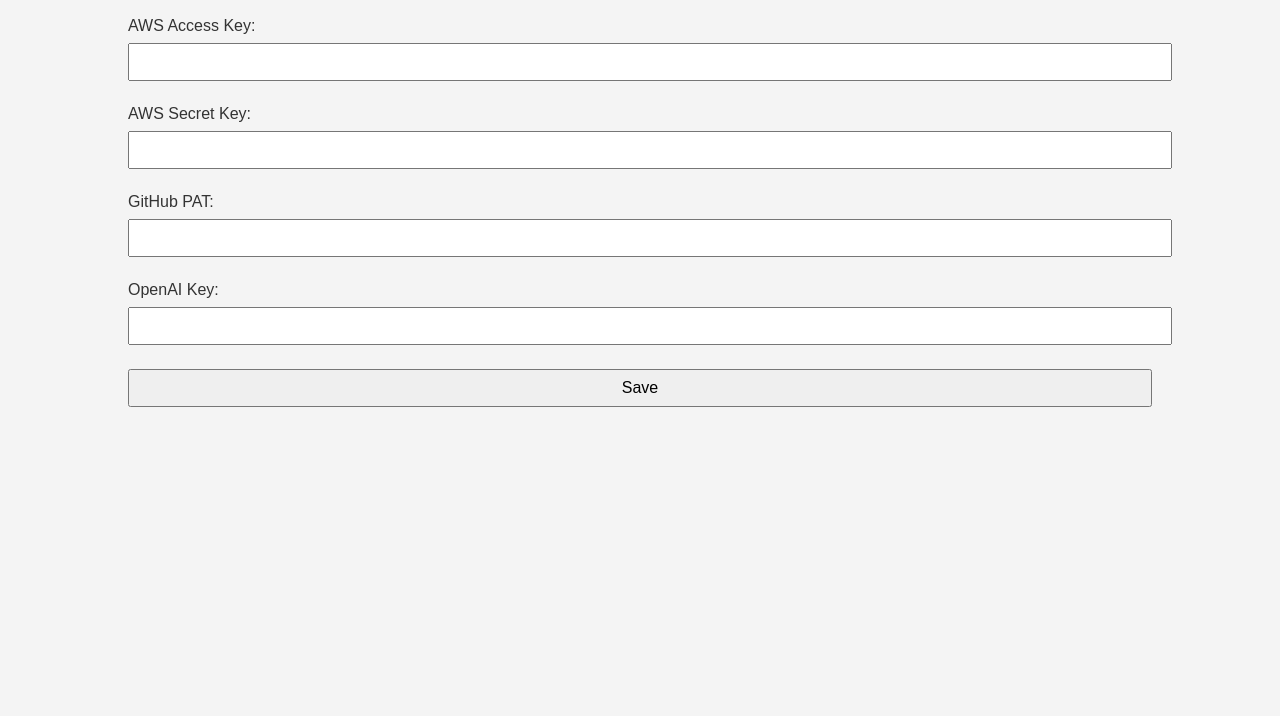
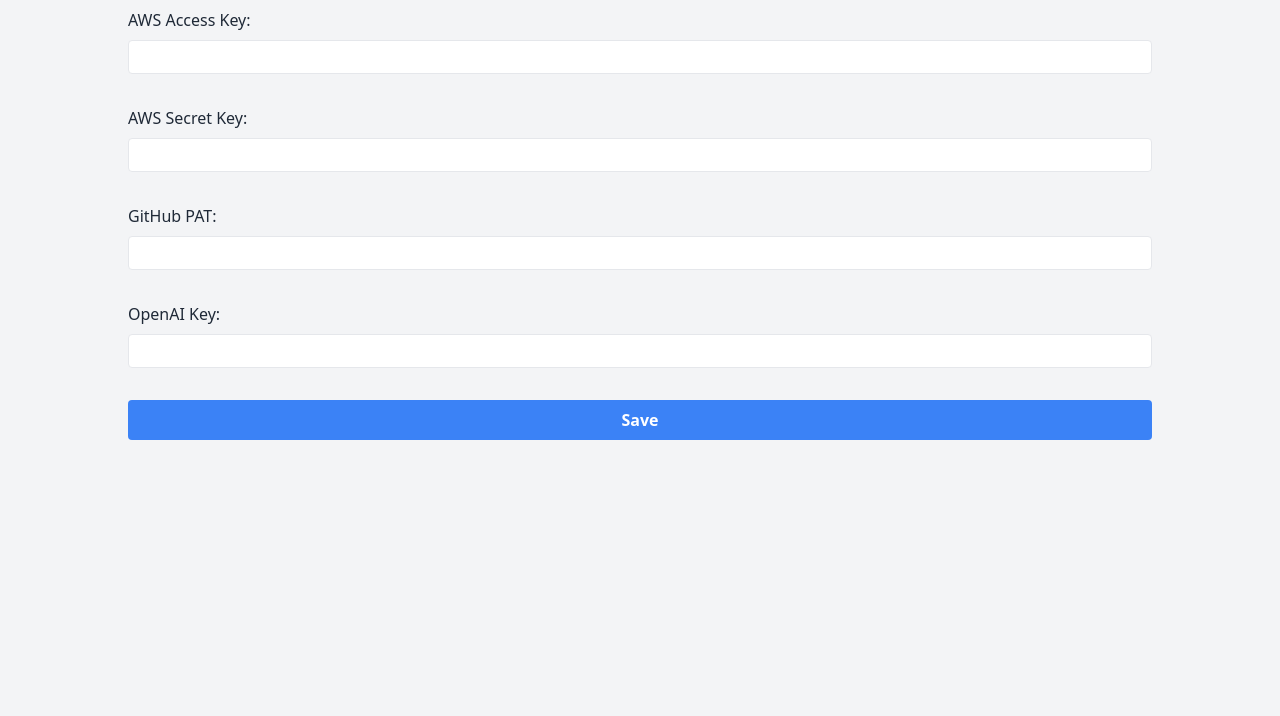
Before and after one commit to grandcanyonsmith/Conner-you-need-this, a plain HTML site: page index.html in a window 1280 px wide. Shown: the part 84-800 px from the top of the page. Drawn offline with nearby package versions, Linux system fonts and the light colour scheme.

Commit message:
Updated index.html!

```diff
--- a/index.html
+++ b/index.html
@@ -4,41 +4,58 @@
     <meta charset="UTF-8">
     <meta name="viewport" content="width=device-width, initial-scale=1.0">
     <title>API Keys Input</title>
-    <style>
-        body { font-family: Arial, sans-serif; margin: 0; padding: 0; background: #f4f4f4; color: #333; }
-        .container { width: 80%; margin: auto; padding: 2rem 0; }
-        header { text-align: center; padding-bottom: 2rem; }
-        h1 { margin: 0; }
-        .input-group { margin-bottom: 1rem; }
-        .input-group label { display: block; margin-bottom: .5rem; }
-        .input-group input,
-        .input-group button { width: 100%; padding: .5rem; font-size: 1rem; margin-bottom: .5rem; }
-        button { cursor: pointer; }
-    </style>
+    <!-- Ensure you add the Tailwind CSS link in your project -->
+    <link href="https://cdn.jsdelivr.net/npm/tailwindcss@2.1.2/dist/tailwind.min.css" rel="stylesheet">
 </head>
-<body>
-    <div class="container">
-        <header>
-            <h1>API Keys Management</h1>
+<body class="bg-gray-100 text-gray-800">
+
+    <div class="w-4/5 mx-auto py-8">
+        <header class="text-center pb-8">
+            <h1 class="text-xl font-semibold m-0">API Keys Management</h1>
         </header>
-        <div class="input-group">
-            <label for="awsAccessKey">AWS Access Key:</label>
-            <input type="text" id="awsAccessKey" name="awsAccessKey" required>
+
+        <div class="mb-4">
+            <label for="awsAccessKey" class="block mb-2">AWS Access Key:</label>
+            <input type="text"
+                   id="awsAccessKey"
+                   name="awsAccessKey"
+                   required
+                   class="w-full px-2 py-1 border mb-4 rounded text-base">
         </div>
-        <div class="input-group">
-            <label for="awsSecretKey">AWS Secret Key:</label>
-            <input type="password" id="awsSecretKey" name="awsSecretKey" required>
+
+        <div class="mb-4">
+            <label for="awsSecretKey" class="block mb-2">AWS Secret Key:</label>
+            <input type="password"
+                   id="awsSecretKey"
+                   name="awsSecretKey"
+                   required
+                   class="w-full px-2 py-1 border mb-4 rounded text-base">
         </div>
-        <div class="input-group">
-            <label for="githubPAT">GitHub PAT:</label>
-            <input type="password" id="githubPAT" name="githubPAT" required>
+
+        <div class="mb-4">
+            <label for="githubPAT" class="block mb-2">GitHub PAT:</label>
+            <input type="password"
+                   id="githubPAT"
+                   name="githubPAT"
+                   required
+                   class="w-full px-2 py-1 border mb-4 rounded text-base">
         </div>
-        <div class="input-group">
-            <label for="openaiKey">OpenAI Key:</label>
-            <input type="password" id="openaiKey" name="openaiKey" required>
+
+        <div class="mb-4">
+            <label for="openaiKey" class="block mb-2">OpenAI Key:</label>
+            <input type="password"
+                   id="openaiKey"
+                   name="openaiKey"
+                   required
+                   class="w-full px-2 py-1 border mb-4 rounded text-base">
         </div>
-        <div class="input-group">
-            <button type="button" onclick="saveAPIKeys()">Save</button>
+
+        <div class="mb-4">
+            <button type="button"
+                    onclick="saveAPIKeys()"
+                    class="w-full bg-blue-500 hover:bg-blue-700 text-white font-bold py-2 px-4 rounded focus:outline-none focus:shadow-outline cursor-pointer">
+                Save
+            </button>
         </div>
     </div>
 
```
